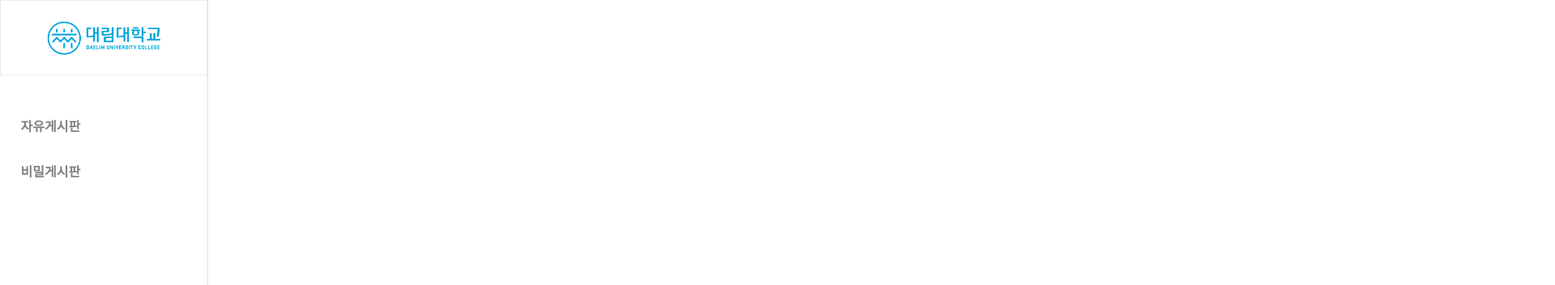
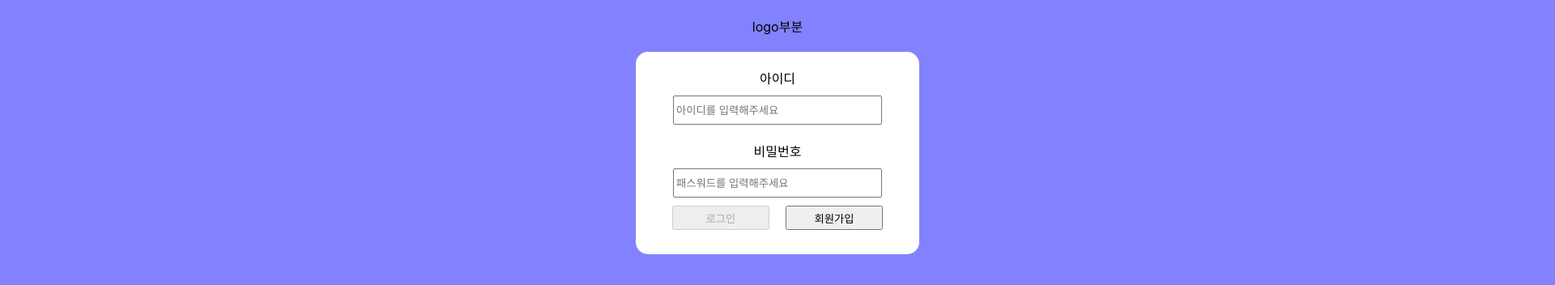
Before and after one commit to jeonjuseong11/TeamC_Front, a React (Create React App) app: page / in a window 1280 px wide. Shown: the top 352 px of the page at 81% size, 1920 px wide, since content can reach past the window. Built offline with nearby package versions, Linux system fonts and the light colour scheme; no server answers.

Commit message:
edit - App.js, Login.js
오류 수정

```diff
--- a/src/App.js
+++ b/src/App.js
@@ -6,19 +6,18 @@ import Home from "./pages/Home";
 
 function App() {
   const [isLogin, setIsLogin] = useState(false);
-  const User = { id: "1@gmail.com", pw: "A!11111111" };
-  // return isLogin ? <Home /> : <Login setIsLogin={setIsLogin} />;
+
+  // return
   return (
-    <div>
-      <Routes>
-        <Route exact path="*" element={<Home id={User.id} />} />
-        <Route
-          exact
-          path="/login"
-          element={<Login id={User.id} pw={User.pw} />}
-        />
-      </Routes>
-    </div>
+    <Login />
+    // isLogin ? <Home /> : <Login setIsLogin={setIsLogin} />
+    // <div>
+    //   <Routes>
+    //     <Route exact path="*" element={<Home />} />
+    //     <Route exact path="/login" element={<Login/>}
+    //     />
+    //   </Routes>
+    // </div>
   );
 }
 
--- a/src/Login.js
+++ b/src/Login.js
@@ -1,15 +1,21 @@
 import React, { useEffect, useState } from "react";
+import "./Login.css";
+import Join from "./Join";
 
-const Login = ({ setIsLogin, id, pw }) => {
-  const [userId, setUserId] = useState("");
-  const [userPw, setUserPw] = useState("");
+const User = { id: "1@gmail.com", pw: "A!11111111" };
+
+const Login = ({ setIsLogin}) => {
+  const [isJoin, setIsJoin] = useState(false);
+
+  const [id, setId] = useState("");
+  const [pw, setPw] = useState("");
 
   const [idValid, setIdValid] = useState(false);
   const [pwValid, setPwValid] = useState(false);
   const [notAllow, setNotAllow] = useState(true);
 
   const handleId = (e) => {
-    setUserId(e.target.value);
+    setId(e.target.value);
     const regex =
       /^(([^<>()\[\].,;:\s@"]+(\.[^<>()\[\].,;:\s@"]+)*)|(".+"))@(([^<>()[\].,;:\s@"]+\.)+[^<>()[\].,;:\s@"]{2,})$/i;
     if (regex.test(id)) {
@@ -20,7 +26,7 @@ const Login = ({ setIsLogin, id, pw }) => {
   };
 
   const handlePw = (e) => {
-    setUserPw(e.target.value);
+    setPw(e.target.value);
     const regex =
       /^(?=.*[a-zA-z])(?=.*[0-9])(?=.*[$`~!@$!%*#^?&\\(\\)\-_=+])(?!.*[^a-zA-z0-9$`~!@$!%*#^?&\\(\\)\-_=+]).{8,20}$/;
     if (regex.test(pw)) {
@@ -39,24 +45,30 @@ const Login = ({ setIsLogin, id, pw }) => {
   }, [idValid, pwValid]);
 
   const onClickConfirmButton = () => {
-    if (userId === id && pw === pw) {
+    if (id === User.id && pw === User.pw) {
       alert("로그인 성공");
       setIsLogin(true);
-    } else if (userId !== id && userPw === pw) {
+    } else if (id !== User.id && pw === User.pw) {
       alert("아이디를 확인해주세요");
-    } else if (userId === id && userPw !== pw) {
+    } else if (id === User.id && pw !== User.pw) {
       alert("패스워드를 확인해주세요");
     } else {
       alert("가입자 정보가 없습니다.");
     }
   };
 
-  return (
+  const onJoin = () => {
+    setIsJoin(true);
+  }
+
+  return isJoin ? <Join
+  setIsJoin = {setIsJoin}
+  /> : (
     <div className="Page">
       <div className="title">logo부분</div>
-
         <div className="contentWrap">
           <div className="id">
+            <p>아이디</p>
             <input
               type="text"
               value={id}
@@ -65,11 +77,12 @@ const Login = ({ setIsLogin, id, pw }) => {
             ></input>
             <div className="errMessgeId" onChange={handleId}>
               {!idValid && id.length > 0 && (
-              <div>올바른 아이디를 입력해주세요</div>
+                <p style={idValid ? {color:"green"} : {color:"red"}}>올바른 아이디를 입력해주세요</p>
               )}
             </div>
           </div>
           <div className="password">
+          <p>비밀번호</p>
             <input
               type="password"
               value={pw}
@@ -79,9 +92,8 @@ const Login = ({ setIsLogin, id, pw }) => {
           </div>
           <div className="errMessgePassword">
             {!pwValid && pw.length > 0 && (
-            <div>올바른 패스워드를 입력해주세요</div>
+              <p style={pwValid ? {color:"green"} : {color:"red"}}>올바른 패스워드를 입력해주세요</p>
             )}
-        </div>
           </div>
           <div className="btnWrap">
           <button
@@ -91,6 +103,10 @@ const Login = ({ setIsLogin, id, pw }) => {
           >
             로그인
           </button>
+          <button
+          onClick = {onJoin}
+          >회원가입</button>
+        </div>
       </div>
     </div>
   );
```
Lines whose indentation alone changed are shown as unchanged.
